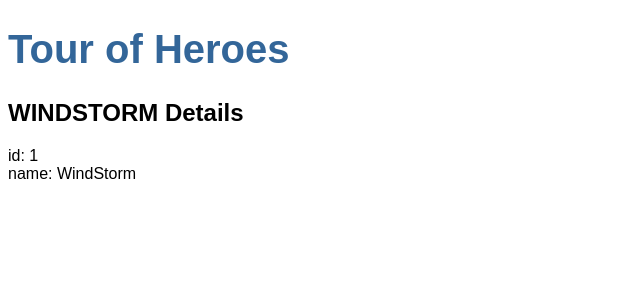
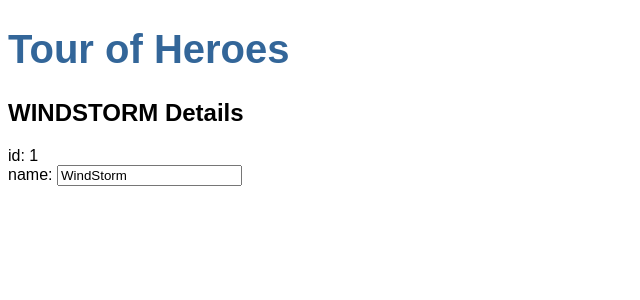
Before and after one commit to Gastalver/TourOfHeroes, an Angular app: page / in a window 1280 px wide. Shown: the top 300 px of the page, without its empty margins (0-640 px from the left). Built offline with nearby package versions, Linux system fonts and the light colour scheme.

Commit message:
Con HeroesComponent

```diff
--- a/src/app/app.module.ts
+++ b/src/app/app.module.ts
@@ -1,5 +1,6 @@
 import { BrowserModule } from '@angular/platform-browser';
 import { NgModule } from '@angular/core';
+import { FormsModule} from '@angular/forms';
 
 
 import { AppComponent } from './app.component';
@@ -12,7 +13,8 @@
     HeroesComponent
   ],
   imports: [
-    BrowserModule
+    BrowserModule,
+    FormsModule
   ],
   providers: [],
   bootstrap: [AppComponent]
--- a/src/app/heroes/heroes.component.html
+++ b/src/app/heroes/heroes.component.html
@@ -1,3 +1,7 @@
-<h2>{{ hero.name | uppercase}} Details</h2>
+<h2>{{ hero.name | uppercase }} Details</h2>
 <div><span>id: </span>{{hero.id}}</div>
-<div><span>name: </span>{{hero.name}}</div>
+<div>
+  <label>name:
+    <input [(ngModel)]="hero.name" placeholder="name">
+  </label>
+</div>
--- a/src/app/heroes/heroes.component.ts
+++ b/src/app/heroes/heroes.component.ts
@@ -1,5 +1,6 @@
 import { Component, OnInit } from '@angular/core';
 import { Hero } from "../hero";
+
 
 @Component({
   selector: 'app-heroes',
--- a/src/typings.d.ts
+++ b/src/typings.d.ts
@@ -1,5 +1,5 @@
 /* SystemJS module definition */
-declare let module: NodeModule;
+declare var module: NodeModule;
 interface NodeModule {
   id: string;
 }
```
Also changed, not shown: 2 other files (tests, documents, lock files or other folders).
